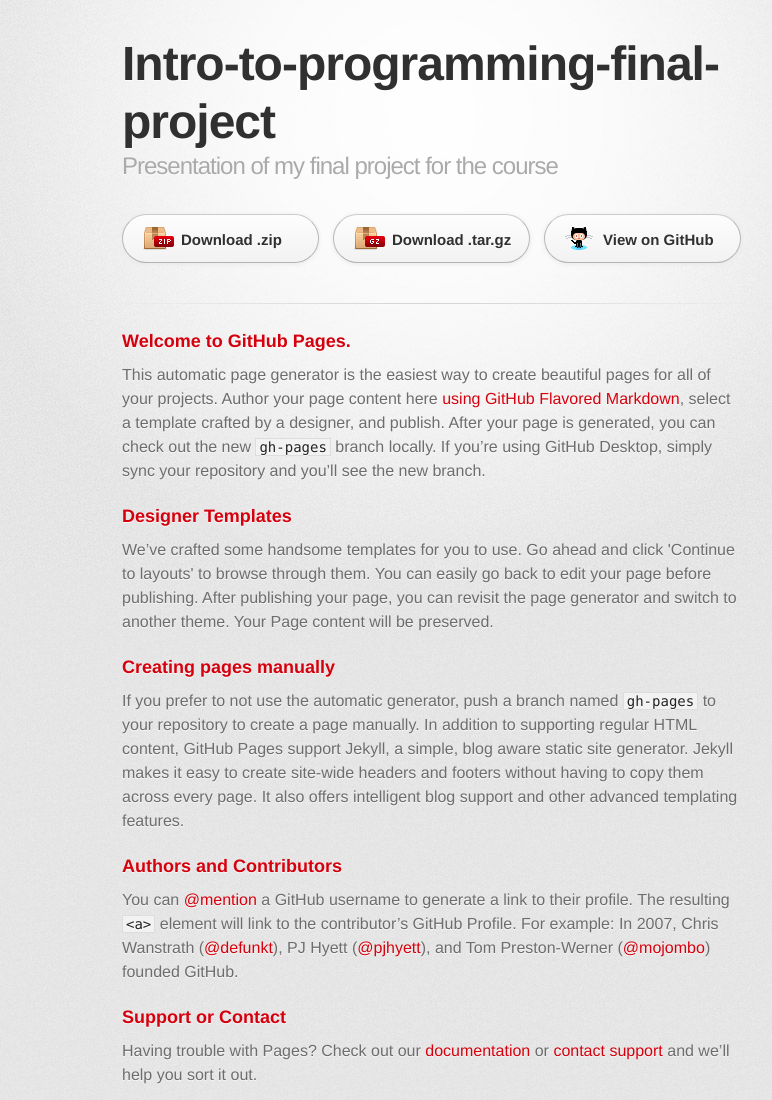
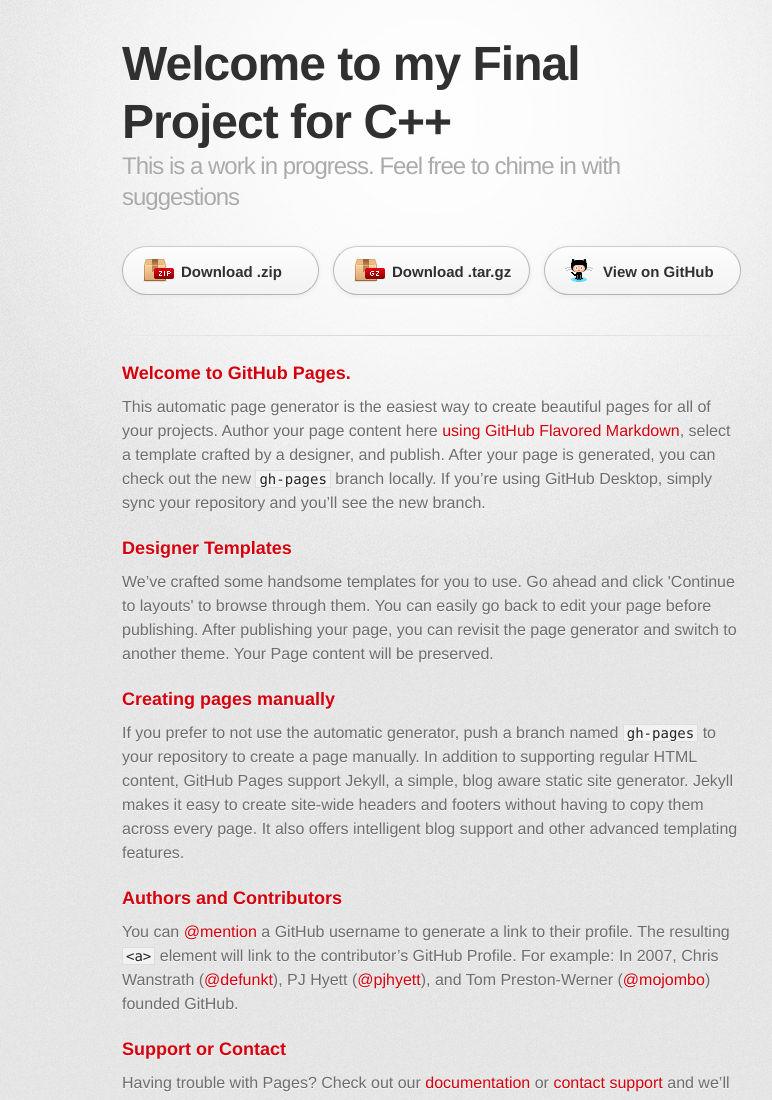
Before and after one commit to jepsonr/Intro-to-Programming-Final-Project, a plain HTML site: page index.html in a window 1280 px wide. Shown: the top 1100 px of the page, without its empty margins (208-980 px from the left). Drawn offline with Linux system fonts and the light colour scheme; a web font is replaced by a local one.

Commit message:
Update index.html

```diff
--- a/index.html
+++ b/index.html
@@ -18,8 +18,8 @@
       <div class="inner">
 
         <header>
-          <h1>Intro-to-programming-final-project</h1>
-          <h2>Presentation of my final project for the course</h2>
+          <h1>Welcome to my Final Project for C++</h1>
+          <h2>This is a work in progress. Feel free to chime in with suggestions</h2>
         </header>
 
         <section id="downloads" class="clearfix">
```
